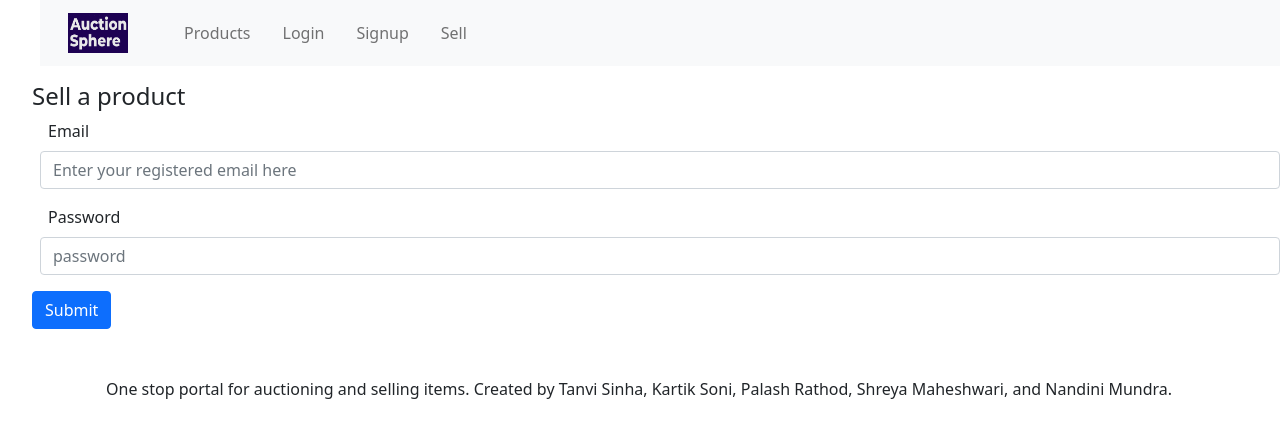
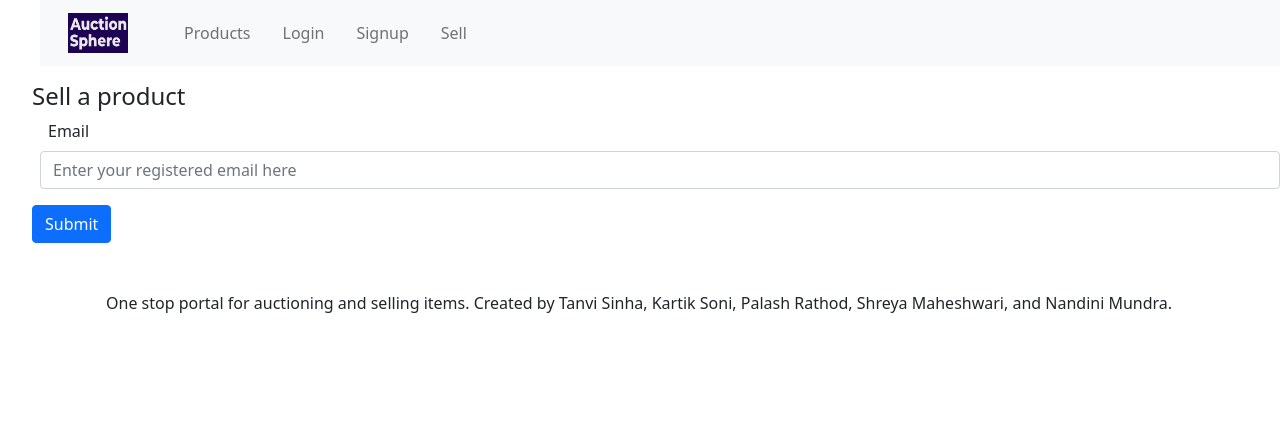
Before and after one commit to mithildani/Auction-Sphere, a React (Create React App) app: page /sell in a window 1280 px wide. Shown: the top 438 px of the page. Built offline with nearby package versions, Linux system fonts and the light colour scheme.

Commit message:
minor change

```diff
--- a/src/components/Sell.js
+++ b/src/components/Sell.js
@@ -15,7 +15,6 @@ const Sell = () => {
   };
   const [formData, setFormData] = useState({
     email: "",
-    password: "",
   });
   return (
     <div>
@@ -33,17 +32,6 @@ const Sell = () => {
             onChange={(e) => handleChange(e)}
           />
         </FormGroup>
-        <FormGroup>
-          <Label for="Password">Password</Label>
-          <Input
-            id="Password"
-            name="password"
-            placeholder="password"
-            type="password"
-            value={formData.password}
-            onChange={(e) => handleChange(e)}
-          />
-        </FormGroup>
         <Button color="primary">Submit</Button>
       </Form>
       <Footer />
```
